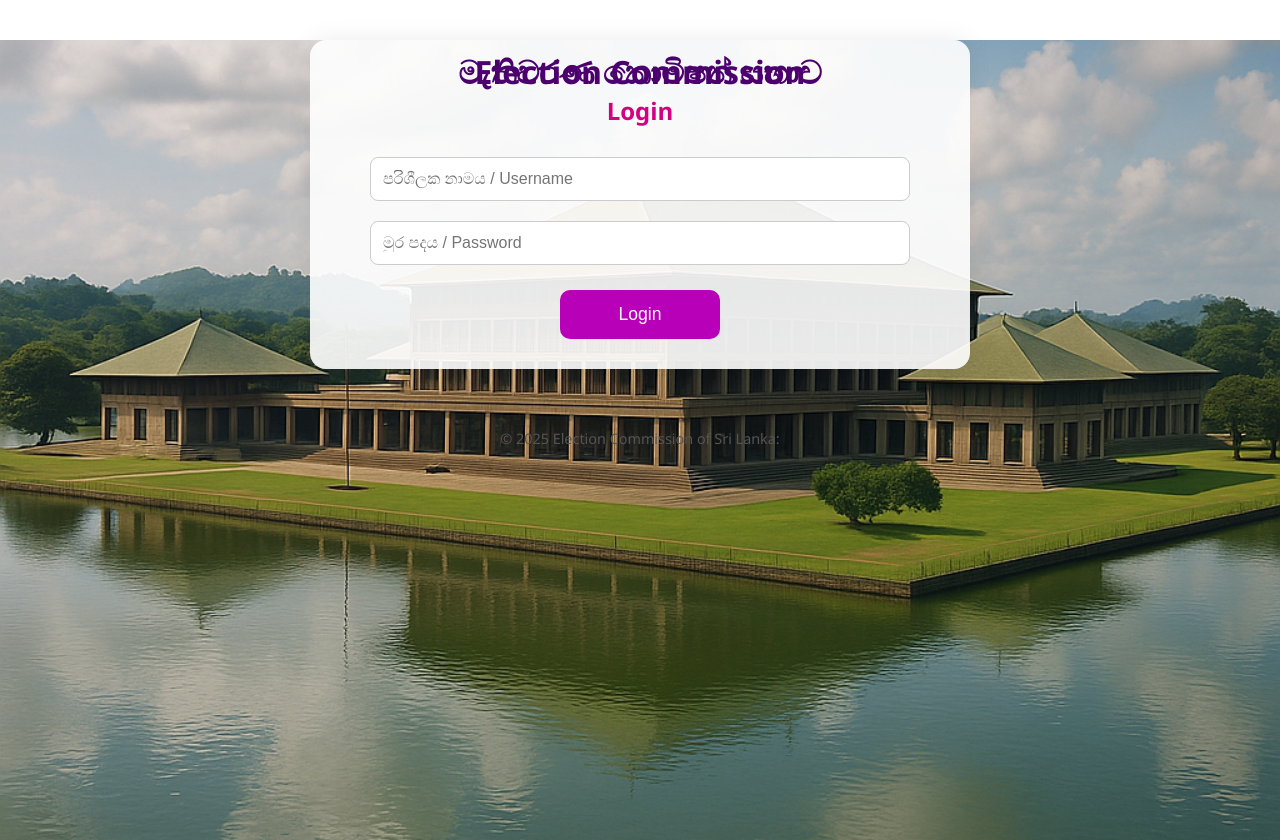
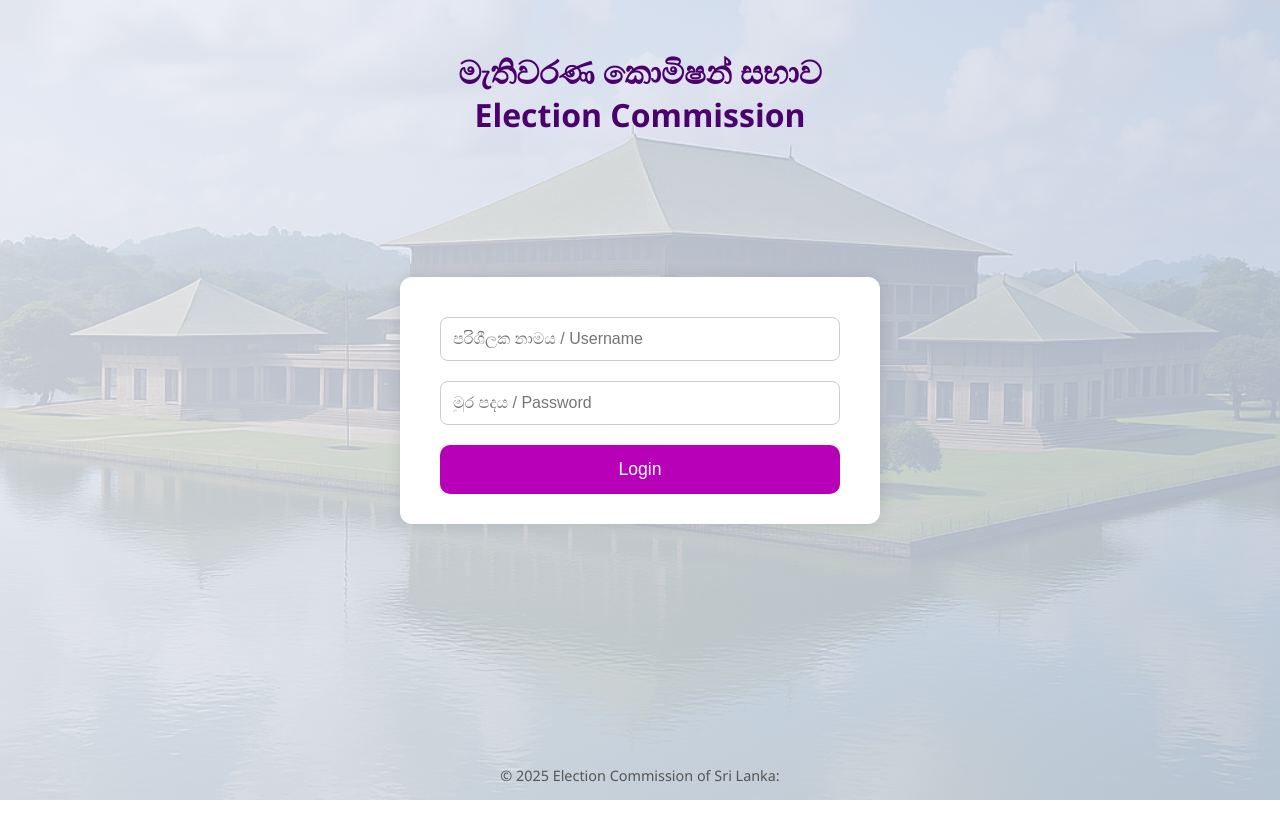
Before and after one commit to thisara-umayanga/Voting_System, a React (Create React App) app: page /loginhome in a window 1280 px wide. After the commit the page ends 800 px from the top, so only its background shows below. Built offline with nearby package versions, Linux system fonts and the light colour scheme.

Commit message:
loginpage  styyle change🚀

```diff
--- a/src/LoginPage.css
+++ b/src/LoginPage.css
@@ -1,53 +1,57 @@
-/* container & background */
-.login-container {
- background-image: url('./image/parliment1.png');
-
-  background-size: cover;
-  background-position: center;
-  height: 100vh;
+/* General reset and font setup */
+body {
   margin: 0;
   padding: 0;
+  font-family: "Segoe UI", Tahoma, Geneva, Verdana, sans-serif;
+  background: linear-gradient(to right, rgba(240, 244, 255, 0.8), rgba(217, 226, 243, 0.8)),
+              url('./image/parliment1.png') no-repeat center center fixed;
+  background-size: cover;
+  height: 100vh;
+}
 
+/* Container for the whole login page */
+.login-container {
+  display: flex;
+  flex-direction: column;
+  align-items: center;
+  justify-content: center;
+  height: 100vh;
+  position: relative;
+}
+
+/* Top title */
+.title {
+  position: absolute;
+  top: 30px;
+  left: 50%;
+  transform: translateX(-50%);
+  font-size: 2.2em;
+  font-weight: bold;
   text-align: center;
   color: #4b006e;
-  font-family: 'Segoe UI', Tahoma, Geneva, Verdana, sans-serif;
-  box-sizing: border-box;
 }
 
-/* logo */
-.logo {
-  width: 80px;
-  margin-bottom: 20px;
+/* Login box styles */
+.login-box {
+  background: white;
+  padding: 30px 40px;
+  border-radius: 12px;
+  box-shadow: 0 0 15px rgba(0, 0, 0, 0.1);
+  width: 90%;
+  max-width: 400px;
+  text-align: center;
 }
 
-/* titles */
-.title {
-  margin: 5px 0;
-  font-size: 1.8em;
-  font-weight: bold;
-}
-
-/* login box */
-.login-box {
-  background: rgba(255, 255, 255, 0.9);
-  padding: 30px;
-  margin: 40px auto;
-  border-radius: 16px;
-  box-shadow: 0 0 25px rgba(0, 0, 0, 0.08);
-  max-width: 600px;
-}
-
-/* login title */
 .login-title {
   font-size: 1.5em;
   margin-bottom: 20px;
-  color: #d40084;
+  color: #333;
 }
 
-/* inputs */
+/* Input fields */
 .login-box input[type="text"],
 .login-box input[type="password"] {
-  width: 90%;
+  width: 100%;
   padding: 12px;
   margin: 10px 0;
   border: 1px solid #ccc;
@@ -56,37 +60,30 @@
   box-sizing: border-box;
 }
 
-.login-box input:focus {
-  outline: none;
-  border-color: #b800b8;
-  box-shadow: 0 0 5px #b800b8;
-}
-
-/* button */
+/* Login button */
 .lang-btn {
-  background-color: #b800b8;
+  background-color: #4b006e;
   color: white;
   border: none;
-  padding: 12px 24px;
-  margin-top: 15px;
+  padding: 12px 20px;
+  width: 100%;
   font-size: 1em;
   border-radius: 8px;
   cursor: pointer;
-  transition: background-color 0.3s;
+  margin-top: 10px;
+  transition: background-color 0.3s ease;
 }
 
 .lang-btn:hover {
-  background-color: #990099;
+  background-color: #38004f;
 }
 
-/* footer */
+/* Footer */
 .footer {
-  margin-top: 50px;
+  position: absolute;
+  bottom: 15px;
   font-size: 0.9em;
-  color: #666;
+  color: #555;
+  text-align: center;
+  width: 100%;
 }
-.bgImage {
-  position: fixed;
-
-
-}
--- a/src/LoginPage.js
+++ b/src/LoginPage.js
@@ -16,11 +16,10 @@
 
   return (
     <div className="login-container">
-      <h1 className="title">මැතිවරණ කොමිෂන් සභාව</h1>
-      <h2 className="title">Election Commission</h2>
+      <h1 className="title">මැතිවරණ කොමිෂන් සභාව<br/>Election Commission</h1>
 
       <div className="login-box">
-        <h3 className="login-title">Login</h3>
+
         <form onSubmit={handleSubmit}>
           <input
             type="text"
```
